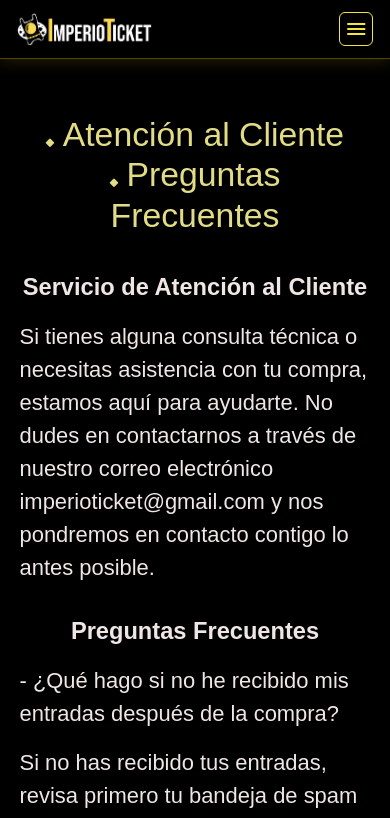
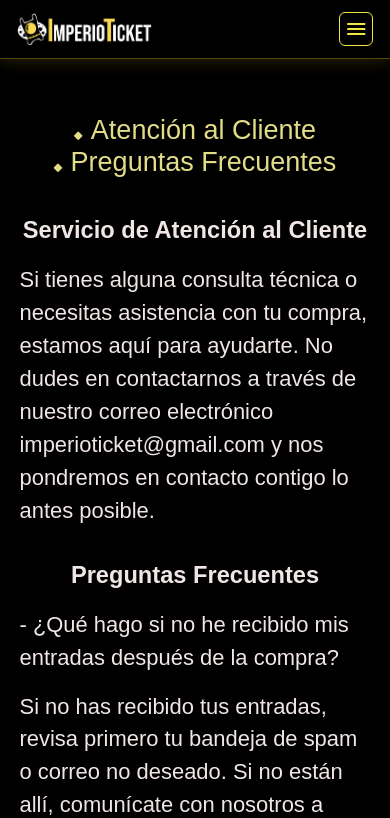
Before and after one commit to LeonardoRiera/IMPERIOtickets, a React (Vite) app: page /AtencionAlCliente in a window 390 px wide. Shown: the top 818 px of the page. Built offline with nearby package versions, Linux system fonts and the light colour scheme; a web font is replaced by a local one.

Commit message:
correcion responsive atencion al cliente

```diff
--- a/src/Components/AtencionCliente/AtencionCliente.css
+++ b/src/Components/AtencionCliente/AtencionCliente.css
@@ -18,7 +18,7 @@
 .tituloInformacionAtencion {
     padding: 1.5vmax;
     font-family: 'Clash Grotesk', sans-serif;
-    font-size: 1.5vmax;
+    font-size: 2vmax;
     color: #e2dc87;
 }
 
@@ -171,6 +171,7 @@
     .tituloInformacionAtencion {
         display: flex;
         flex-flow: column wrap;
+
     }
 
     .AtencionClienteContainer {
@@ -179,7 +180,7 @@
 
     /* h2 */
     .tituloInformacionAtencion {
-        font-size: 4vmax;
+        font-size: 3.2vmax;
     }
 
     .Atencionh3 {
```
